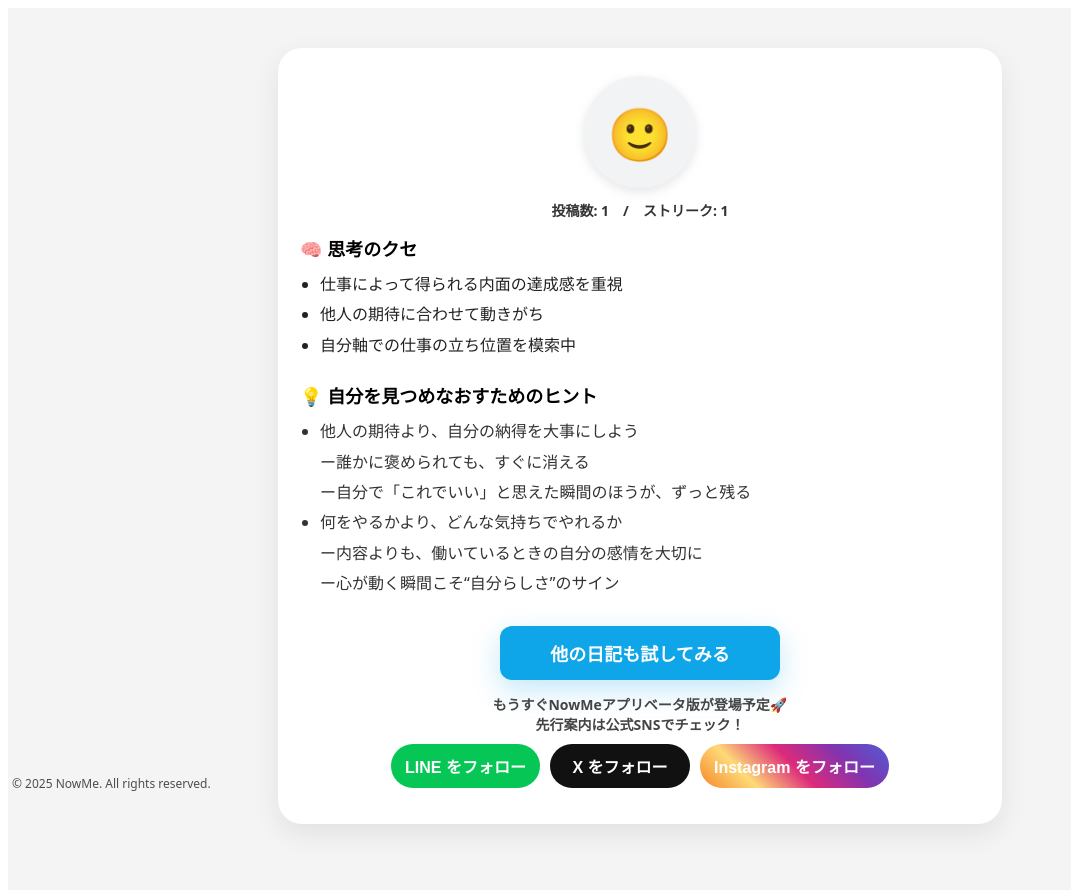
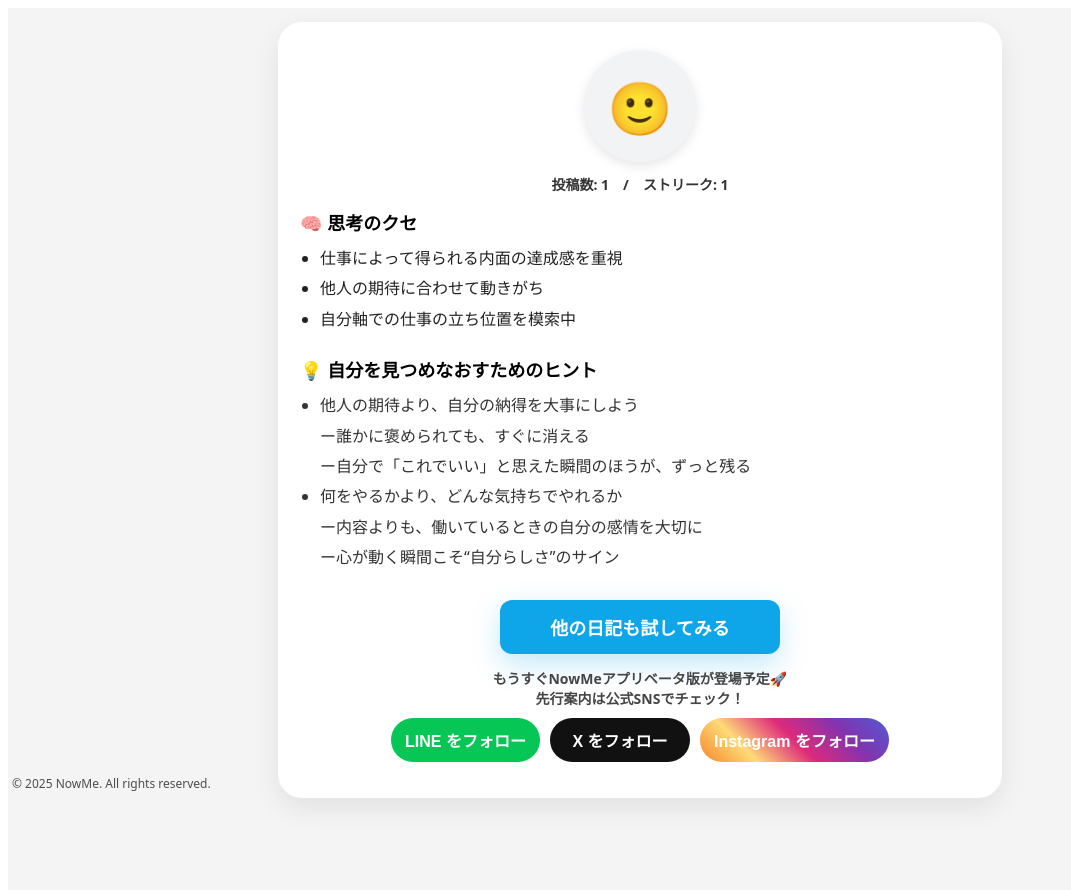
Before and after one commit to NowMeapp/nowme-demo-v1, a Next.js app: page /result in a window 1280 px wide. Shown: the top 890 px of the page, without its empty margins (0-1071 px from the left). Built offline with nearby package versions, Linux system fonts and the light colour scheme.

Commit message:
fix: redirect from / to /analyze

```diff
--- a/pages/result.js
+++ b/pages/result.js
@@ -89,7 +89,8 @@ export default function ResultPage() {
         display: "flex",
         alignItems: "flex-start",
         justifyContent: "center",
-        padding: "40px 16px 120px",
+        /* 上の紫エリアを小さく（今の約1/3）に変更 */
+        padding: "14px 16px 120px",
         fontFamily: "system-ui",
         boxSizing: "border-box",
       }}
```
